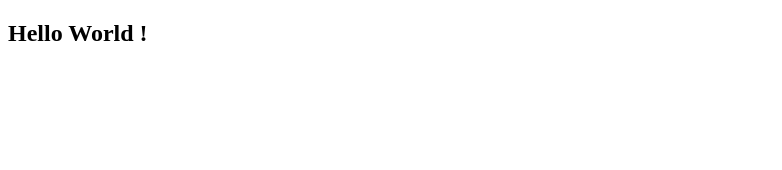
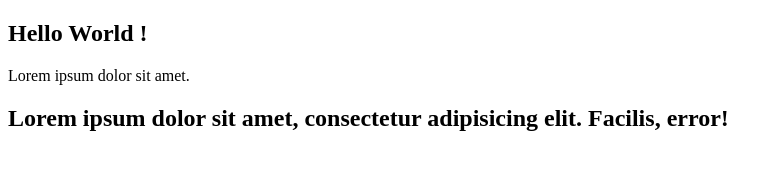
Before and after one commit to zubayera07/my_first_website, a plain HTML site: page index.html in a window 1280 px wide. Shown: the whole page, without its empty margins (0-782 px from the left). Drawn offline with Linux system fonts and the light colour scheme.

Commit message:
change github

```diff
--- a/index.html
+++ b/index.html
@@ -17,7 +17,12 @@
             <p class="browsehappy">You are using an <strong>outdated</strong> browser. Please <a href="#">upgrade your browser</a> to improve your experience.</p>
         <![endif]-->
 
+
+
         <h2>Hello World !</h2>
+        <p>Lorem ipsum dolor sit amet.</p>
+        <h2>Lorem ipsum dolor sit amet, consectetur adipisicing elit. Facilis, error!</h2>
+
 
 
 
```
